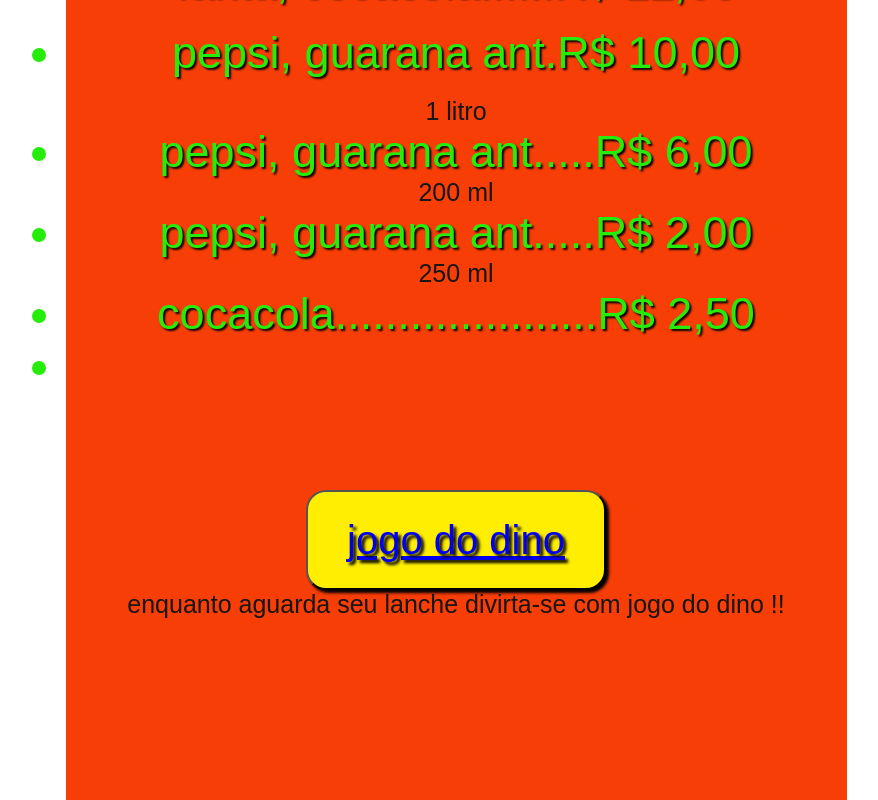
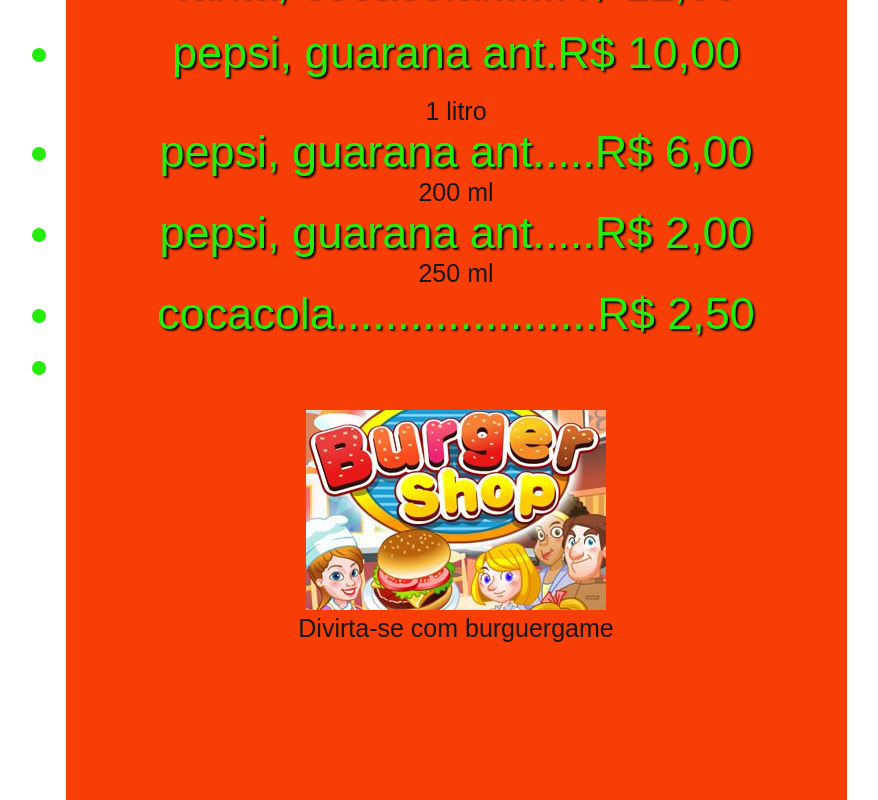
Before and after one commit to andre-correia-dev/cardapiovirtual, a Next.js app: page /produtos in a window 1280 px wide. Shown: the part 1100-1900 px from the top of the page, without its empty margins (184-1062 px from the left). Built offline with nearby package versions, Linux system fonts and the light colour scheme.

Commit message:
burguer-game

```diff
--- a/pages/index.js
+++ b/pages/index.js
@@ -44,7 +44,7 @@
           <li>X-TUDO DUPLO ...25,00</li><br></br>
           <p>simplesmente DELICIOSO!!!!!</p>
           <br></br>
-        <button><a href='https://chromedino.com/'>jogo do dino</a></button><p>enquanto aguarda seu lanche divirta-se com jogo do dino !!</p>
+          <a href='https://cdn.htmlgames.com/BurgerShop/'><img src='burguergame.jpg'></img> </a><p>Divirta-se com burguergame</p>
         </div>
 
 
--- a/pages/produtos/index.js
+++ b/pages/produtos/index.js
@@ -37,9 +37,7 @@
 
            </ul>
            <br></br>
-           <button><a href='https://chromedino.com/'>jogo do dino</a></button>
-           <br></br>
-           <p>enquanto aguarda seu lanche divirta-se com jogo do dino !!</p>
+           <a href='https://cdn.htmlgames.com/BurgerShop/'><img src='burguergame.jpg'></img> </a><p>Divirta-se com burguergame</p>
         </section>
     )
 }
--- a/pages/sobre.js
+++ b/pages/sobre.js
@@ -33,7 +33,7 @@
             <li> P. pequena...R$ 10,00</li><br></br>
             <li>P. GRANDE R$ 15,00</li>
             <br></br>
-            <button><a href='https://chromedino.com/'>jogo do dino</a></button><p>Enquanto aguarda seu lanche divirta-se com jogo do dino !!</p>
+            <a href='https://cdn.htmlgames.com/BurgerShop/'><img src='burguergame.jpg'></img> </a><p>Divirta-se com burguergame</p>
         </section>
     )
  }
```
Also changed, not shown: public/burguergame.jpg (added).
